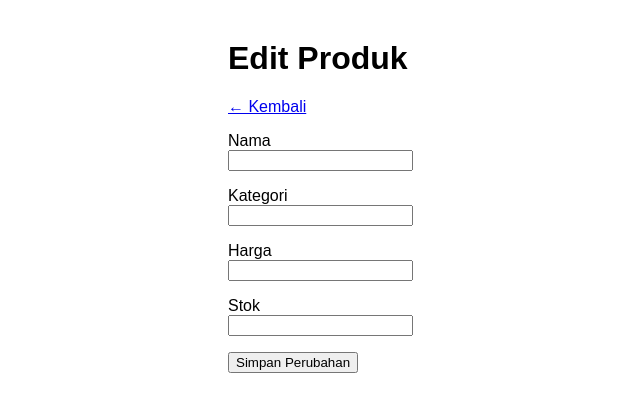
After one commit to masraku/latihan_jann_azzam-sambungdb, a Laravel app: template resources/views/produk/edit.blade.php in a window 1280 px wide. The commit adds this page. Shown: the top 412 px of the page, without its empty margins (12-652 px from the left). Run offline with Laravel 12, Linux system fonts and the light colour scheme; the template is opened without the code that fills it, so the values that code supplies are empty.

Commit message:
add edit and update

```diff
--- /dev/null
+++ b/resources/views/produk/edit.blade.php
@@ -0,0 +1,43 @@
+<!DOCTYPE html>
+<html lang="id">
+<head>
+    <meta charset="UTF-8">
+    <title>Edit Produk</title>
+    <style>
+        body { font-family: sans-serif; max-width: 800px; margin: 40px auto; padding: 0 16px; }
+        .error { color: red; font-size: 14px; }
+    </style>
+</head>
+<body>
+    <h1>Edit Produk</h1>
+    <a href="{{ route('produk.index') }}">← Kembali</a>
+
+    <form method="POST" action="{{ route('produk.update', $produk) }}">
+        @csrf
+        @method('PUT')
+
+        <p>
+            <label>Nama</label><br>
+            <input name="nama_produk" value="{{ old('nama_produk', $produk->nama_produk) }}">
+            @error('nama_produk') <br><span class="error">{{ $message }}</span> @enderror
+        </p>
+        <p>
+            <label>Kategori</label><br>
+            <input name="kategori" value="{{ old('kategori', $produk->kategori) }}">
+            @error('kategori') <br><span class="error">{{ $message }}</span> @enderror
+        </p>
+        <p>
+            <label>Harga</label><br>
+            <input name="harga" type="number" min="0" value="{{ old('harga', $produk->harga) }}">
+            @error('harga') <br><span class="error">{{ $message }}</span> @enderror
+        </p>
+        <p>
+            <label>Stok</label><br>
+            <input name="stok" type="number" min="0" value="{{ old('stok', $produk->stok) }}">
+            @error('stok') <br><span class="error">{{ $message }}</span> @enderror
+        </p>
+
+        <button type="submit">Simpan Perubahan</button>
+    </form>
+</body>
+</html>
--- a/routes/web.php
+++ b/routes/web.php
@@ -4,5 +4,8 @@ use Illuminate\Support\Facades\Route;
 use App\Http\Controllers\ProdukController;
 
 Route::inertia('/', 'welcome')->name('home');
-Route::get('/produk', [ProdukController::class, 'index']);
-Route::post('/produk', [ProdukController::class, 'store']);
+Route::get('/produk', [ProdukController::class, 'index'])->name('produk.index');
+Route::post('/produk', [ProdukController::class, 'store'])->name('produk.store');
+Route::get('/produk/{produk}/edit', [ProdukController::class, 'edit'])->name('produk.edit');
+Route::put('/produk/{produk}', [ProdukController::class, 'update'])->name('produk.update');
+Route::delete('/produk/{produk}', [ProdukController::class, 'destroy'])->name('produk.destroy');
```
Also changed, not shown: app/Http/Controllers/ProdukController.php (+24 -1 lines), resources/views/produk/index.blade.php (+13 -3 lines).
